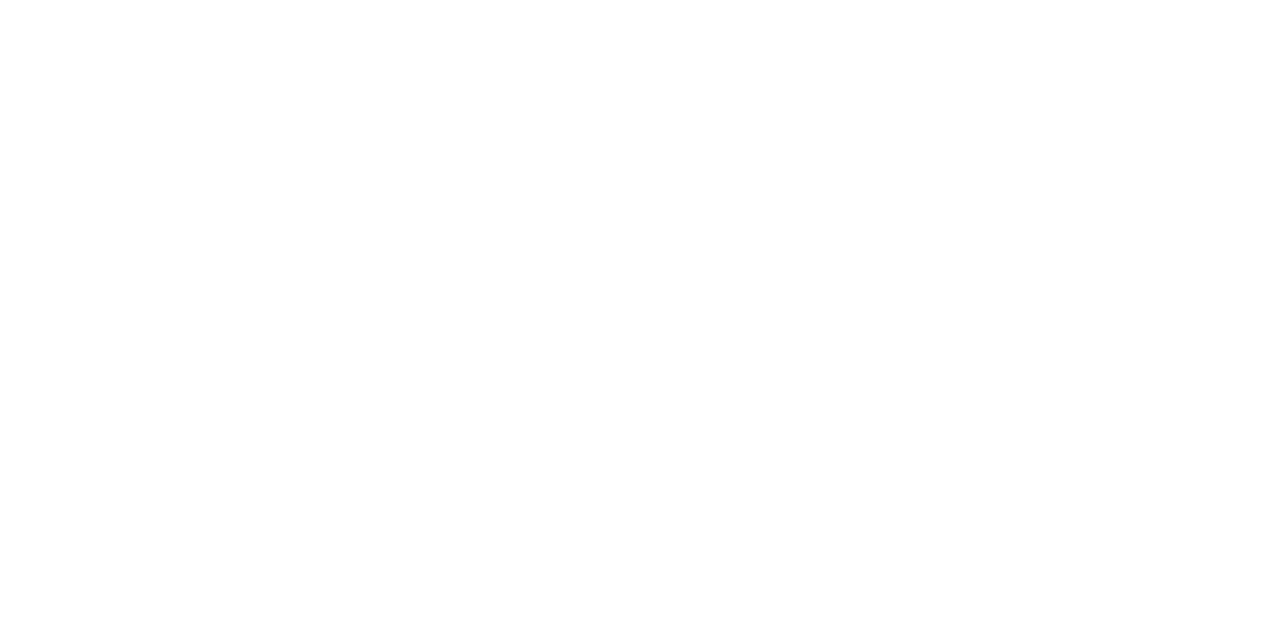
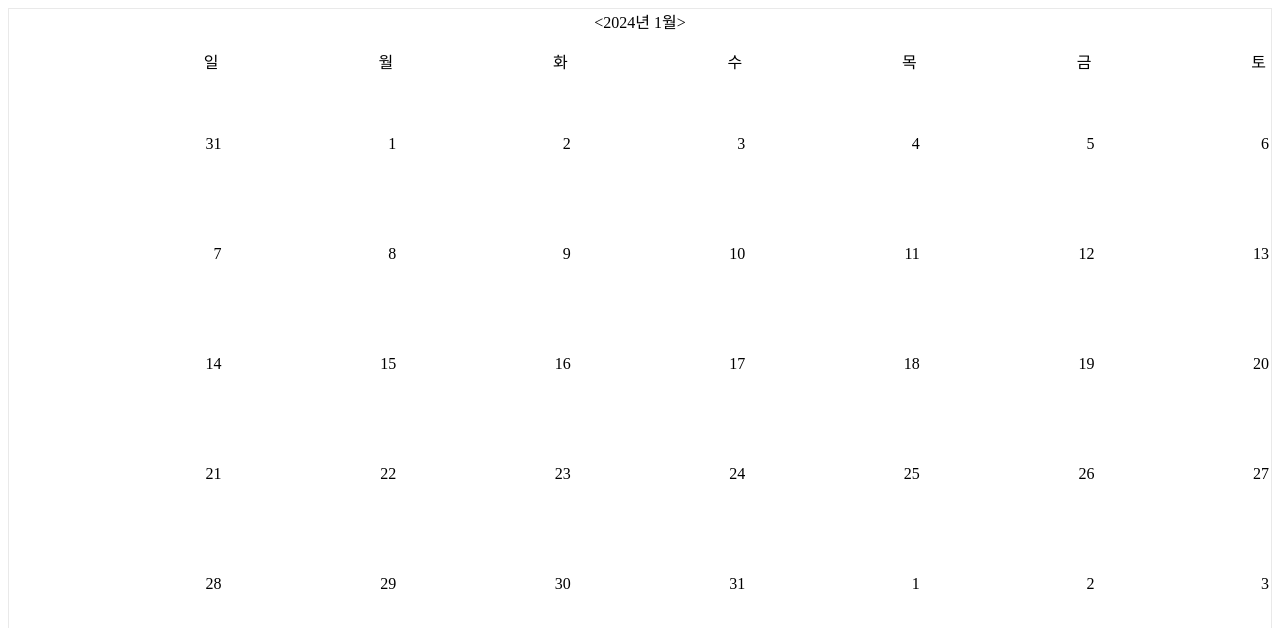
Before and after one commit to Inna18/schedule-management, a Vue app: page / in a window 1280 px wide. Shown: the top 628 px of the page. Built offline with nearby package versions, Linux system fonts and the light colour scheme.

Commit message:
calendar component draft

```diff
--- a/package.json
+++ b/package.json
@@ -9,6 +9,7 @@
   },
   "dependencies": {
     "core-js": "^3.8.3",
+    "dayjs": "^1.11.10",
     "vue": "^3.2.13"
   },
   "devDependencies": {
@@ -32,7 +33,9 @@
     "parserOptions": {
       "parser": "@babel/eslint-parser"
     },
-    "rules": {}
+    "rules": {
+      "vue/multi-word-component-names": "off"
+    }
   },
   "browserslist": [
     "> 1%",
--- a/src/App.vue
+++ b/src/App.vue
@@ -1,8 +1,11 @@
 <template>
-  <div></div>
+  <div>
+    <Calendar />
+  </div>
 </template>
 
 <script setup>
+import Calendar from "@/components/calendar/Calendar.vue";
 </script>
 
 <style>
--- /dev/null
+++ b/src/components/calendar/Calendar.vue
@@ -0,0 +1,126 @@
+<template>
+  <div class="calendar">
+    <!--calendar header part-->
+    <div class="calendar-header">
+      <CalendarMonthSelector :selected-date="selectedDate" @month-selected="selectMonth" />
+    </div>
+    <!--calendar grid weekend header-->
+    <CalendarWeekdays />
+    <!--calendar date grid-->
+    <ol class="days-grid">
+      <CalendarDaysGrid v-for="day in days" :key="day.date" :day="day" />
+    </ol>
+  </div>
+</template>
+
+<script setup>
+import CalendarMonthSelector from "@/components/calendar/CalendarMonthSelector.vue";
+import CalendarWeekdays from "@/components/calendar/CalendarWeekdays.vue";
+import CalendarDaysGrid from "@/components/calendar/CalendarDaysGrid.vue";
+import {onBeforeMount, ref} from "vue";
+import dayjs from "dayjs";
+import weekday from "dayjs/plugin/weekday";
+import weekOfYear from "dayjs/plugin/weekOfYear"
+
+dayjs.extend(weekday);
+dayjs.extend(weekOfYear);
+
+const days = ref([])
+const selectedDate = ref(null);
+const daysInMonth = ref(null);
+const month = ref(null);
+const year = ref(null);
+
+const selectMonth = (newSelectedMonth) => {
+  selectedDate.value = newSelectedMonth;
+
+  month.value = Number(selectedDate.value.format("M"));
+  year.value = Number(selectedDate.value.format("YYYY"));
+
+  daysInMonth.value = dayjs(selectedDate.value).daysInMonth();
+
+  days.value = [
+    ...previousMonthDays(),
+    ...currentMonthDays(),
+    ...nextMonthDays()
+  ]
+
+}
+
+onBeforeMount(() => {
+  selectedDate.value = dayjs();
+
+  month.value = Number(selectedDate.value.format("M"));
+  year.value = Number(selectedDate.value.format("YYYY"));
+
+  daysInMonth.value = dayjs(selectedDate.value).daysInMonth();
+
+  days.value = [
+    ...previousMonthDays(),
+    ...currentMonthDays(),
+    ...nextMonthDays()
+  ]
+})
+
+const getWeekday = (date) => {
+  return dayjs(date).weekday();
+}
+
+const currentMonthDays = () => {
+  return [...Array(daysInMonth.value)].map((day, index) => {
+    return {
+      date: dayjs(`${year.value}-${month.value}-${index + 1}`).format("YYYY-MM-DD"),
+      isCurrentMonth: true
+    };
+  });
+}
+
+const previousMonthDays = () => {
+  const firstWeekdayOfMonth = getWeekday(currentMonthDays()[0].date);
+  console.log("firstWeekdayOfMonth", firstWeekdayOfMonth)
+  const previousMonth = dayjs(`${year.value}-${month.value}-01`).subtract(1, "month");
+  console.log("previousMonth", previousMonth)
+  const previousMonthLastSundayDay = dayjs(currentMonthDays()[0].date).subtract(firstWeekdayOfMonth, "day").date();
+  console.log("previousMonthLastSundayDay", previousMonthLastSundayDay)
+
+  const daysFromPreviousMonth = firstWeekdayOfMonth ? firstWeekdayOfMonth : 0;
+  console.log("daysFromPreviousMonth", daysFromPreviousMonth)
+
+  return [...Array(daysFromPreviousMonth)].map((day, index) => {
+    return {
+      date: dayjs(`${previousMonth.year()}-${previousMonth.month() + 1}-${previousMonthLastSundayDay + index}`).format("YYYY-MM-DD"),
+      isCurrentMonth: false
+    }
+  })
+}
+
+const nextMonthDays = () => {
+  const lastWeekdayOfMonth = getWeekday(currentMonthDays()[currentMonthDays().length-1].date);
+  console.log("lastWeekdayOfMonth", lastWeekdayOfMonth)
+  const nextMonth = dayjs(`${year.value}-${month.value}-01`).add(1, "month");
+  console.log("nextMonth", nextMonth)
+  const daysFromNextMonth = lastWeekdayOfMonth ? 6 - lastWeekdayOfMonth : lastWeekdayOfMonth;
+  console.log("daysFromNextMonth", daysFromNextMonth)
+  return [...Array(daysFromNextMonth)].map((day, index) => {
+    return {
+      date: dayjs(`${nextMonth.year()}-${nextMonth.month() + 1}-${index + 1}`).format("YYYY-MM-DD"),
+      isCurrentMonth: false
+    };
+});
+}
+</script>
+
+<style scoped>
+.calendar {
+    position: relative;
+    border: solid 1px #E9E9E9;
+}
+.calendar-header {
+    display: flex;
+    justify-content: center;
+}
+.days-grid {
+    display: grid;
+    grid-template-columns: repeat(7, 1fr);
+}
+</style>
--- /dev/null
+++ b/src/components/calendar/CalendarDaysGrid.vue
@@ -0,0 +1,42 @@
+<template>
+  <li class="calendar-day">
+    <span @click="handleDate(day.date)">{{ dayjs(day.date).format("D") }}</span>
+  </li>
+</template>
+
+<script setup>
+import dayjs from "dayjs";
+
+const props  = defineProps({
+  day: {
+    type: Object,
+    required: true
+  }
+})
+
+const handleDate = (date) => {
+  console.log(dayjs(date).format("YYYY-MM-DD"))
+}
+
+</script>
+
+<style scoped>
+.calendar-day {
+    position: relative;
+    min-height: 100px;
+    font-size: 16px;
+    background-color: #fff;
+    color: #000;
+    padding: 5px;
+    list-style-type: none;
+}
+.calendar-day > span {
+    display: flex;
+    justify-content: end;
+    align-items: center;
+    position: absolute;
+    right: 2px;
+    width: 100px;
+    height: 100px;
+}
+</style>
--- /dev/null
+++ b/src/components/calendar/CalendarMonthSelector.vue
@@ -0,0 +1,35 @@
+<template>
+  <div class="calendar-month-selector">
+    <span @click="previous"><</span>
+    <span class="calendar-month">{{ selectedDate.locale("ko").format("YYYY년 MMMM") }}</span>
+    <span @click="next">></span>
+  </div>
+</template>
+
+<script setup>
+import dayjs from "dayjs";
+import 'dayjs/locale/ko';
+
+const props = defineProps({
+  selectedDate: {
+    type: Object,
+    required: true
+  }
+});
+const emits = defineEmits(["monthSelected"]);
+
+const previous = () => {
+  let newSelectedMonth = dayjs(props.selectedDate).subtract(1, "month");
+  emits("monthSelected", newSelectedMonth);
+}
+
+const next = () => {
+  let newSelectedMonth = dayjs(props.selectedDate).add(1, "month");
+  emits("monthSelected", newSelectedMonth);
+}
+
+</script>
+
+<style scoped>
+
+</style>
--- /dev/null
+++ b/src/components/calendar/CalendarWeekdays.vue
@@ -0,0 +1,23 @@
+<template>
+  <ol class="weekdays">
+    <li v-for="weekday in weekdays" :key="weekday">{{ weekday }}</li>
+  </ol>
+</template>
+
+<script setup>
+const weekdays = ["일", "월", "화", "수", "목", "금", "토"];
+</script>
+
+<style scoped>
+  .weekdays {
+      display: grid;
+      grid-template-columns: repeat(7, 1fr);
+  }
+  .weekdays > * {
+      text-align: right;
+      padding-right: 5px;
+  }
+  li {
+      list-style-type: none;
+  }
+</style>
--- a/vue.config.js
+++ b/vue.config.js
@@ -1,4 +1,5 @@
 const { defineConfig } = require('@vue/cli-service')
 module.exports = defineConfig({
-  transpileDependencies: true
+  transpileDependencies: true,
+  lintOnSave: false
 })
```
Also changed, not shown: 1 other file (tests, documents, lock files or other folders).
